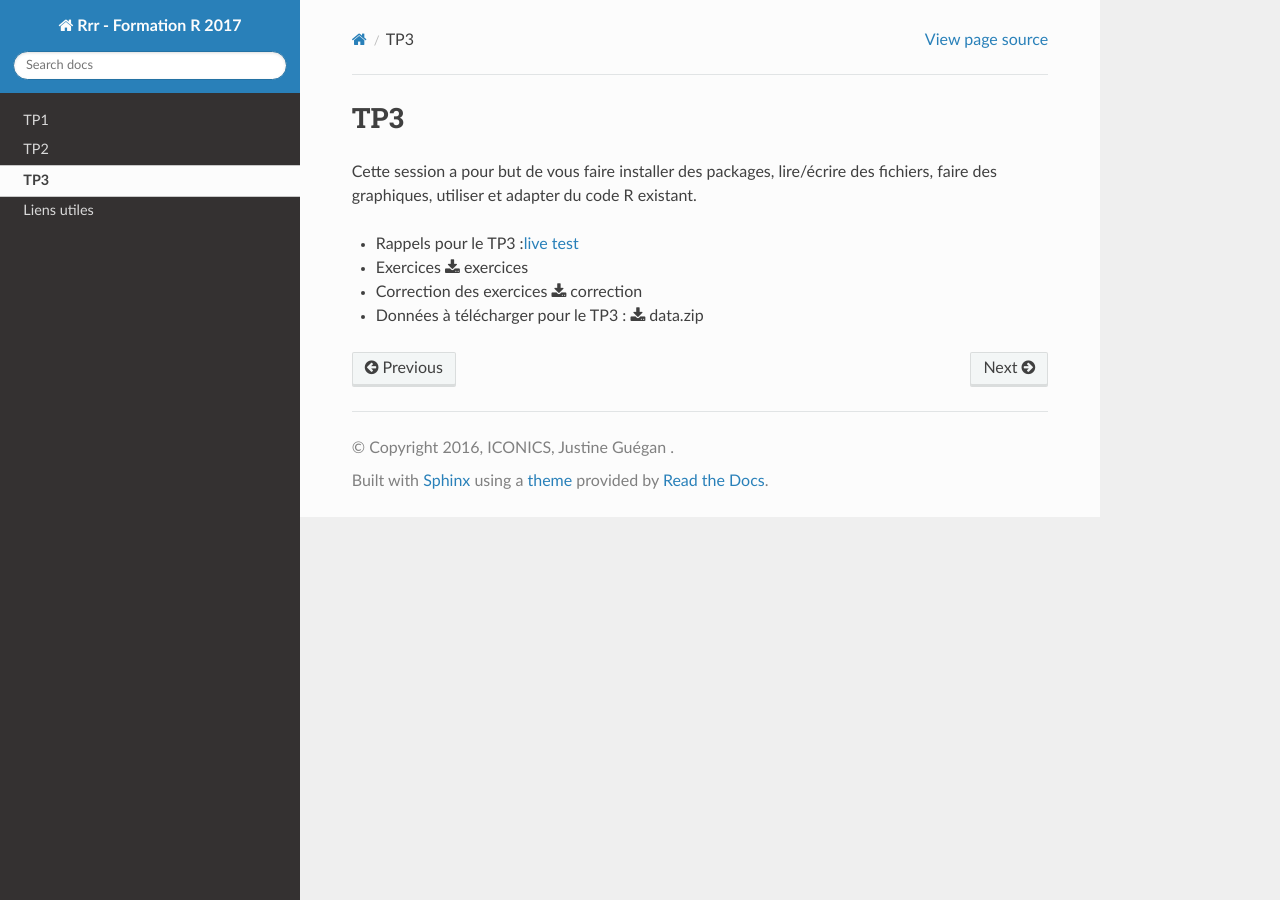
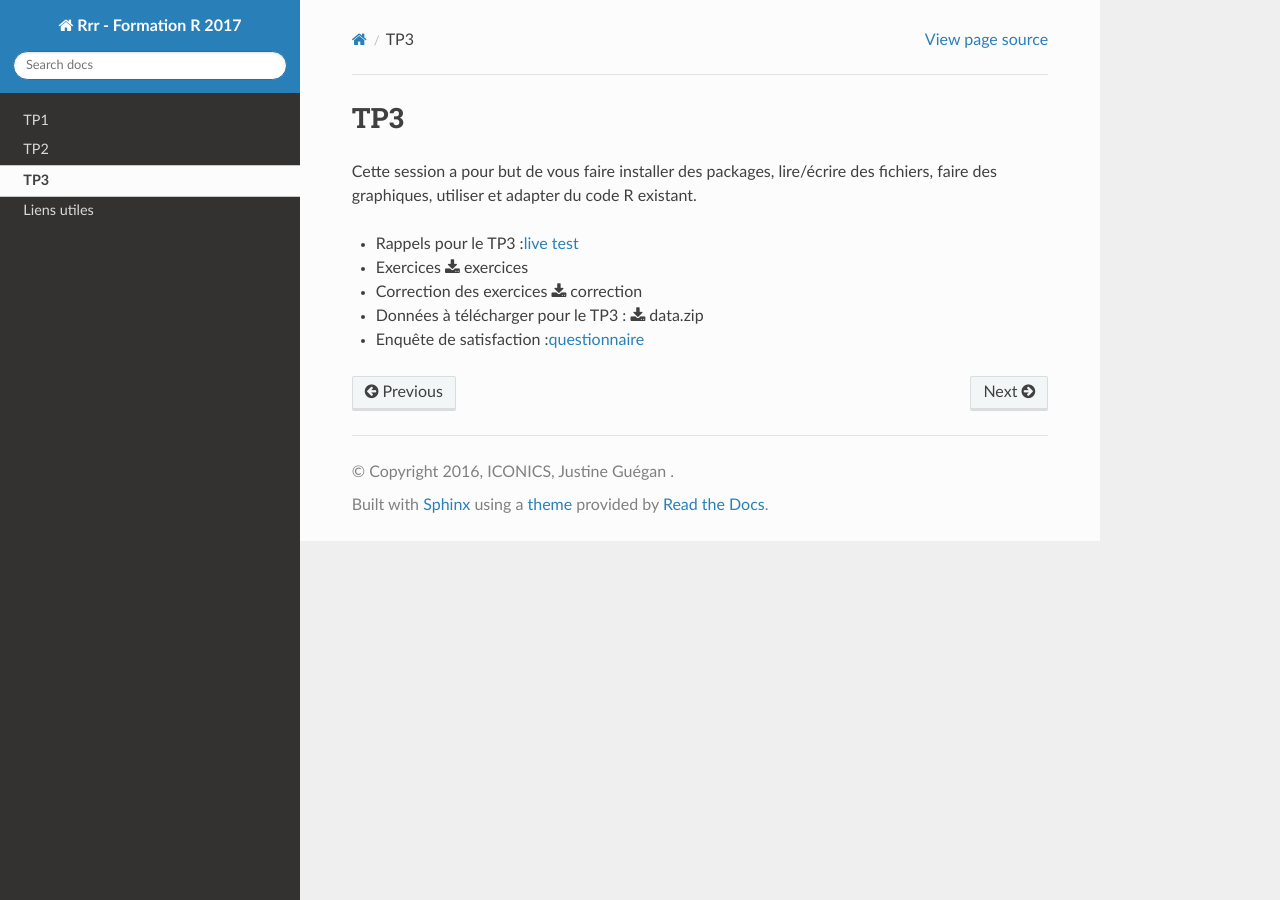
Before and after one commit to PF-BB/Formation-Rrrr, a Sphinx documentation site: the page built from docs/source/TP3.rst, in a window 1280 px wide. Built offline with Sphinx 7.4.7 and the Read the Docs theme 2.0.0, drawn with Linux system fonts in a browser that asks for light colours.

Commit message:
enquete satisfaction

```diff
--- a/docs/source/TP3.rst
+++ b/docs/source/TP3.rst
@@ -8,3 +8,5 @@ Cette session a pour but de vous faire installer des packages, lire/écrire des
 * Exercices :download:`exercices <TP3/TP3_exercices.pdf>`
 * Correction des exercices :download:`correction <TP3/TP3_exercices_correction.pdf>`
 * Données à télécharger pour le TP3 : :download:`data.zip <TP3/TP3_data.zip>`
+
+* Enquête de satisfaction :`questionnaire <https://goo.gl/forms/da5cDyzZEMr9lKJv1>`_
```
